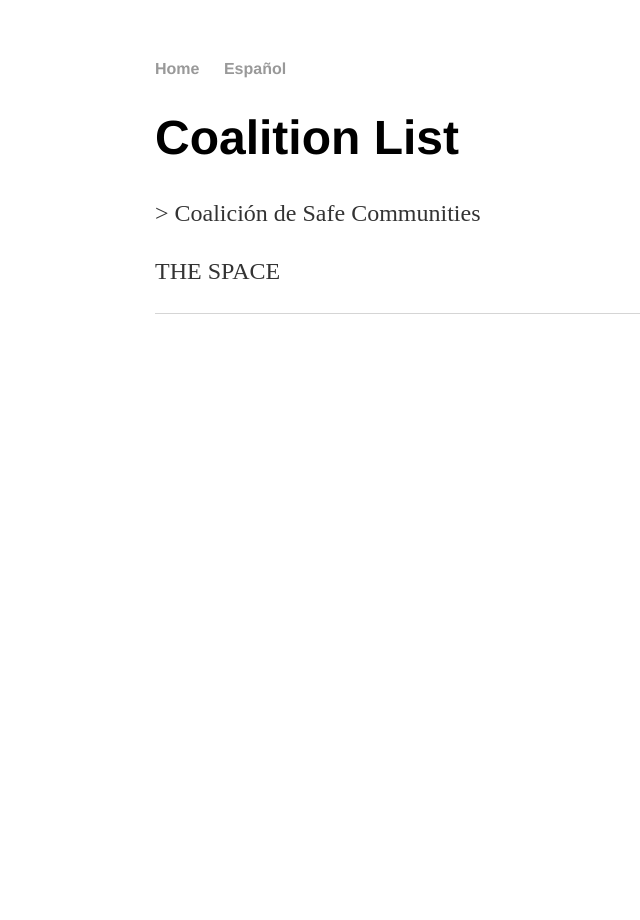
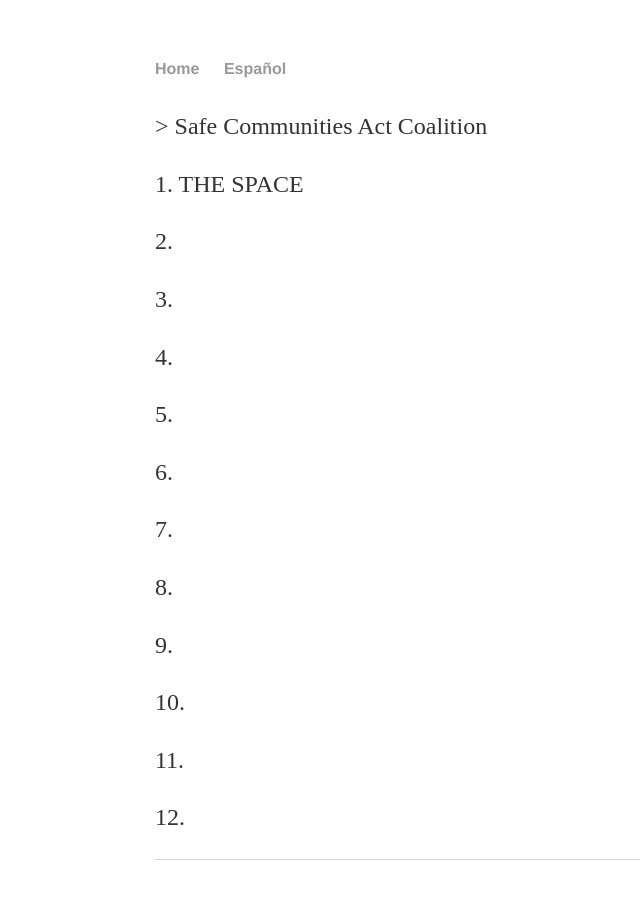
Before and after one commit to love5b/love5b.github.io, a Jekyll site: the page built from coalition/index.html, in a window 1280 px wide. Shown: the whole page, without its empty margins (37-677 px from the left). Built offline with Jekyll 4.4.1, drawn with Linux system fonts in a browser that asks for light colours.

Commit message:
Update index.html

```diff
--- a/coalition/index.html
+++ b/coalition/index.html
@@ -5,14 +5,21 @@ title: Coalition | Safe Communities Act Coalition
 
 <div class="blurb">
 
-        		<p> <h1>Coalition List</h1> </p>
-			<p> > Coalición de Safe Communities </p>
+        		<p> <h1></h1> </p>
+			<p> > Safe Communities Act Coalition </p>
 
-            <p>
-
-            THE SPACE
-
-            </p>
+            <p>1. THE SPACE </p>
+	    <p>2. </p>
+            <p>3. </p>
+            <p>4. </p>
+            <p>5. </p>
+            <p>6. </p>
+            <p>7. </p>
+	    <p>8. </p>
+	    <p>9. </p>
+	    <p>10. </p>
+            <p>11. </p>
+	    <p>12. </p>
 
 
 	    </div><!-- /.blurb -->
```
